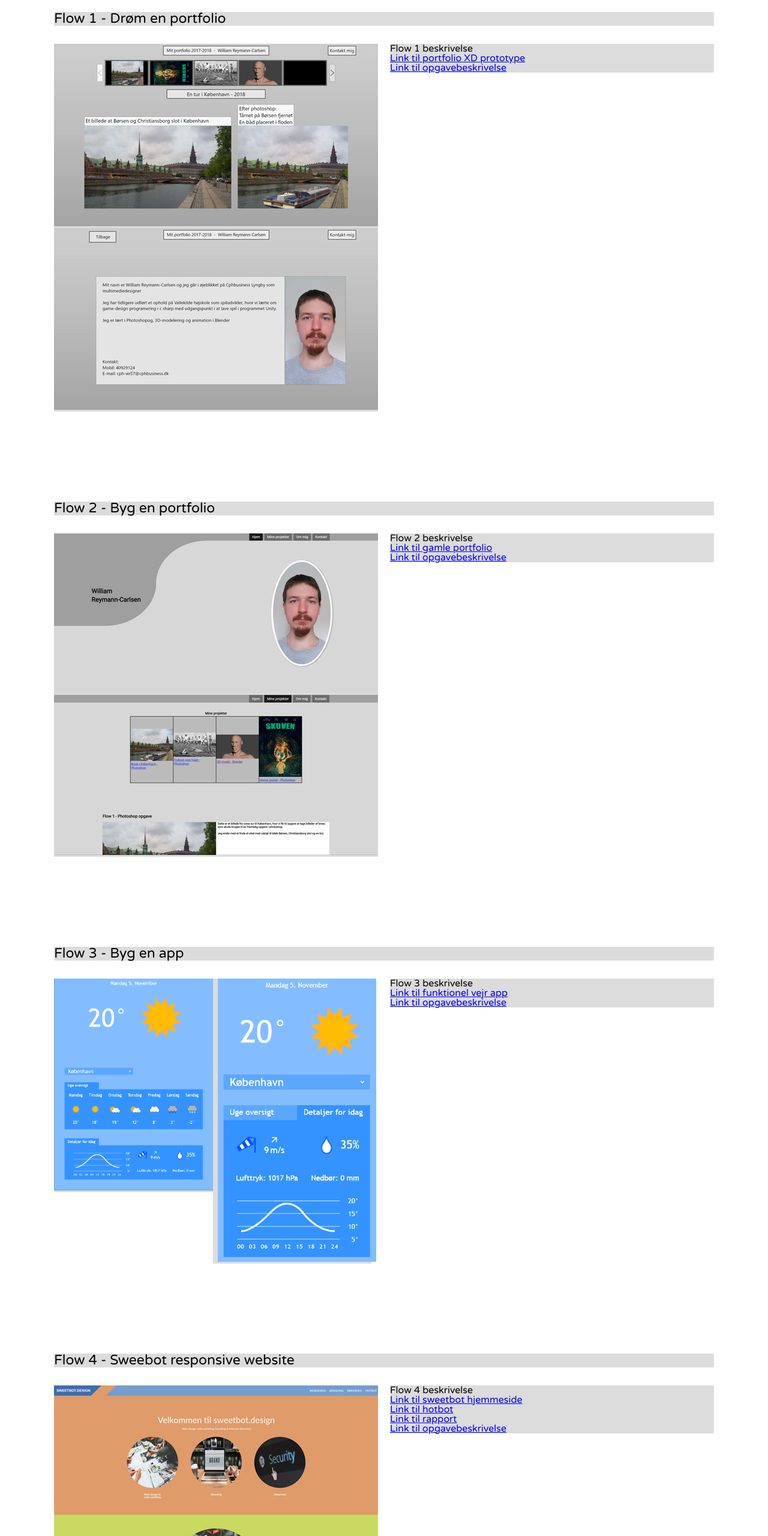
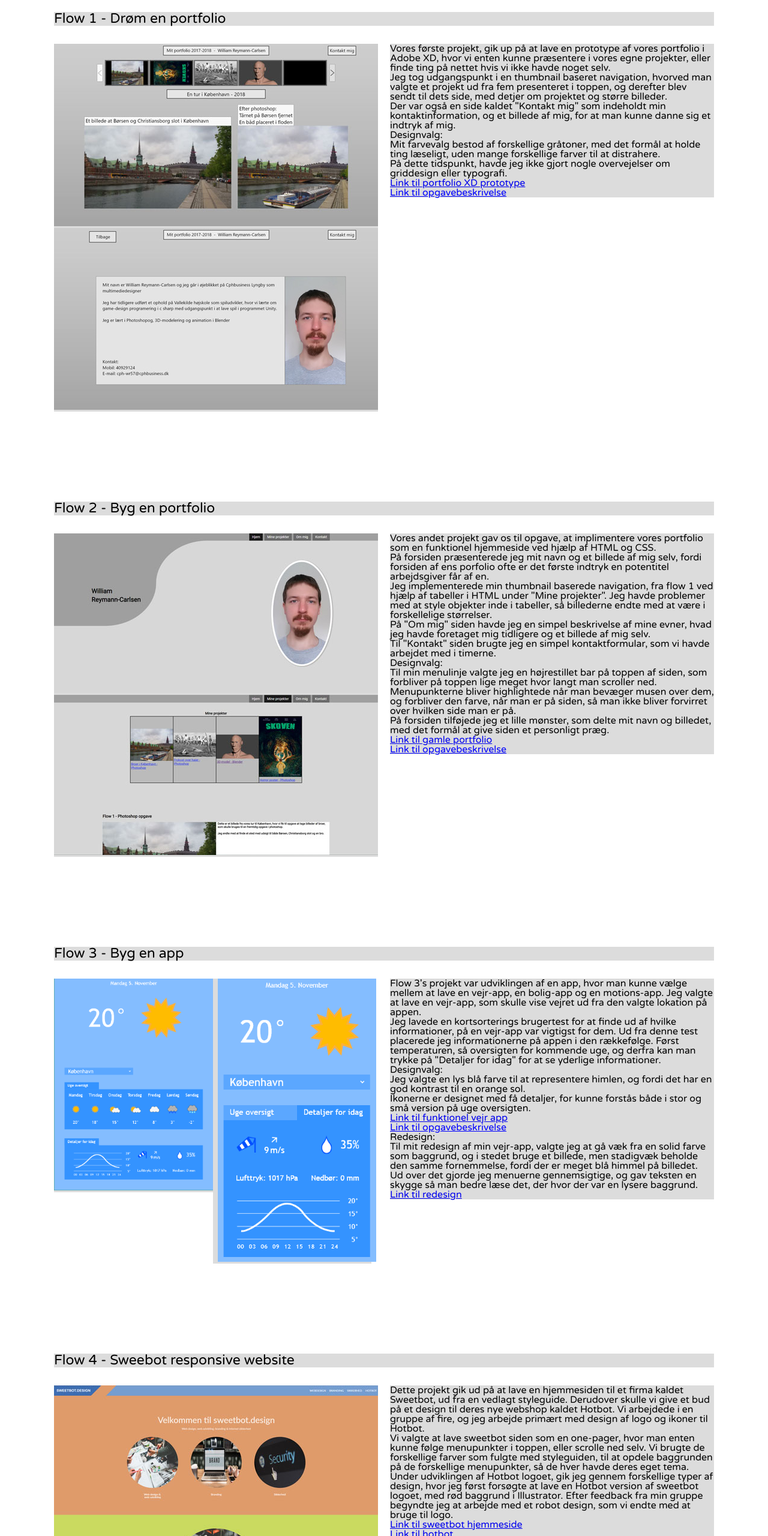
Before and after one commit to william1227/portfolio_flow5, a plain HTML site: page pages/projekter.html in a window 1280 px wide. Shown: the part 140-2700 px from the top of the page at 60% size. Drawn offline with Linux system fonts and the light colour scheme.

Commit message:
update projekt tekst

```diff
--- a/pages/projekter.html
+++ b/pages/projekter.html
@@ -1,18 +1,20 @@
 <!doctype html>
 <html lang="da">
 <head>
-<meta charset="utf-8">
-<title>Home</title>
+<meta charset="utf-8" name="viewport" content="width=device-width, initial-scale=1">
+<title>Projekter</title>
 <link href="https://fonts.googleapis.com/css?family=Catamaran" rel="stylesheet">
 <link href="https://fonts.googleapis.com/css?family=Varela+Round" rel="stylesheet">
 <link rel="stylesheet" href="../styles/styles.css">
 <link rel="stylesheet" href="../styles/tablet.css" media="screen and (min-width: 768px)">
 <link rel="stylesheet" href="../styles/desktop.css" media="screen and (min-width: 1000px)">
+
 </head>
+
 
 <body>
 	<header>
-	<nav class="navigation">
+		<nav class="navigation">
 	<ul>
 			<li><div class="hjem"><a href="../index.html">Hjem</a></div></li>
 			<li><div class="projekter"><a id="link" href="projekter.html">Projekter</a></div></li>
@@ -23,6 +25,7 @@
 	</header>
 
 		<section class="main_body">
+
 		<div class="grid grid-pad">
 			<div class="col-1-1">
 				<div class="content projekt_overskrift">
@@ -37,7 +40,12 @@
 			</div>
 			<div class="col-6-12">
 				<div class="content">
-					<p>Flow 1 beskrivelse</p>
+					<p>Vores første projekt, gik up på at lave en prototype af vores portfolio i Adobe XD, hvor vi enten kunne præsentere i vores egne projekter, eller finde ting på nettet hvis vi ikke havde noget selv.</p>
+					<p>Jeg tog udgangspunkt i en thumbnail baseret navigation, hvorved man valgte et projekt ud fra fem presenteret i toppen, og derefter blev sendt til dets side, med detjer om projektet og større billeder. </p>
+					<p>Der var også en side kaldet "Kontakt mig" som indeholdt min kontaktinformation, og et billede af mig, for at man kunne danne sig et indtryk af mig.</p>
+					<h2>Designvalg:</h2>
+					<p>Mit farvevalg bestod af forskellige gråtoner, med det formål at holde ting læseligt, uden mange forskellige farver til at distrahere.</p>
+					<p>På dette tidspunkt, havde jeg ikke gjort nogle overvejelser om griddesign eller typografi.</p>
 					<a href="https://xd.adobe.com/view/98e4fd5e-11d9-458d-5c82-545a94b184de-eed5/?fullscreen">Link til portfolio XD prototype</a>
 					<a onClick="flow1()" class="beskrivelse_link">Link til opgavebeskrivelse</a>
 				</div>
@@ -55,7 +63,15 @@
 			</div>
 			<div class="col-6-12">
 				<div class="content">
-					<p>Flow 2 beskrivelse</p>
+					<p>Vores andet projekt gav os til opgave, at implimentere vores portfolio som en funktionel hjemmeside ved hjælp af HTML og CSS.</p>
+					<p></p>
+					<p>På forsiden præsenterede jeg mit navn og et billede af mig selv, fordi forsiden af ens porfolio ofte er det første indtryk en potentitel arbejdsgiver får af en.</p>
+					<p>Jeg implementerede min thumbnail baserede navigation, fra flow 1 ved hjælp af tabeller i HTML under "Mine projekter". Jeg havde problemer med at style objekter inde i tabeller, så billederne endte med at være i forskellelige størrelser.</p>
+					<p>På "Om mig" siden havde jeg en simpel beskrivelse af mine evner, hvad jeg havde foretaget mig tidligere og et billede af mig selv.</p>
+					<p>Til "Kontakt" siden brugte jeg en simpel kontaktformular, som vi havde arbejdet med i timerne.</p>
+					<h2>Designvalg:</h2>
+					<p>Til min menulinje valgte jeg en højrestillet bar på toppen af siden, som forbliver på toppen lige meget hvor langt man scroller ned. Menupunkterne bliver highlightede når man bevæger musen over dem, og forbliver den farve, når man er på siden, så man ikke bliver forvirret over hvilken side man er på.</p>
+					<p>På forsiden tilføjede jeg et lille mønster, som delte mit navn og billedet, med det formål at give siden et personligt præg.</p>
 					<a href="http://designmann.dk/oldportfolio/index.html">Link til gamle portfolio</a>
 					<a onClick="flow2()" class="beskrivelse_link">Link til opgavebeskrivelse</a>
 				</div>
@@ -77,9 +93,17 @@
 			</div>
 			<div class="col-6-12">
 				<div class="content">
-					<p>Flow 3 beskrivelse</p>
+					<p>Flow 3's projekt var udviklingen af en app, hvor man kunne vælge mellem at lave en vejr-app, en bolig-app og en motions-app. Jeg valgte at lave en vejr-app, som skulle vise vejret ud fra den valgte lokation på appen.</p>
+					<p>Jeg lavede en kortsorterings brugertest for at finde ud af hvilke informationer, på en vejr-app var vigtigst for dem. Ud fra denne test placerede jeg informationerne på appen i den rækkefølge. Først temperaturen, så oversigten for kommende uge, og derfra kan man trykke på "Detaljer for idag" for at se yderlige informationer.</p>
+					<h2>Designvalg:</h2>
+					<p>Jeg valgte en lys blå farve til at representere himlen, og fordi det har en god kontrast til en orange sol.</p>
+					<p>Ikonerne er designet med få detaljer, for kunne forstås både i stor og små version på uge oversigten.</p>
 					<a href="https://xd.adobe.com/view/54a27a59-d3ed-42db-4e1b-11270fdbfb97-2293/screen/714f9e94-48cb-4a9e-9982-5a073bbdb121/Android-Mobile-7?fullscreen">Link til funktionel vejr app</a>
 					<a onClick="flow3()" class="beskrivelse_link">Link til opgavebeskrivelse</a>
+					<h2>Redesign:</h2>
+					<p>Til mit redesign af min vejr-app, valgte jeg at gå væk fra en solid farve som baggrund, og i stedet bruge et billede, men stadigvæk beholde den samme fornemmelse, fordi der er meget blå himmel på billedet.</p>
+					<p>Ud over det gjorde jeg menuerne gennemsigtige, og gav teksten en skygge så man bedre læse det, der hvor der var en lysere baggrund.</p>
+					<a href="https://xd.adobe.com/view/38ead047-e60b-4d91-4d5e-a43652740a8b-4edb/screen/661d3fa0-3641-46c6-93aa-5022eeeed4c1/Android-Mobile-17?fullscreen">Link til redesign</a>
 				</div>
 			</div>
 			<div class="col-1-1">
@@ -96,11 +120,17 @@
 			</div>
 			<div class="col-6-12">
 				<div class="content">
-					<p>Flow 4 beskrivelse</p>
+					<p>Dette projekt gik ud på at lave en hjemmesiden til et firma kaldet Sweetbot, ud fra en vedlagt styleguide. Derudover skulle vi give et bud på et design til deres nye webshop kaldet Hotbot. Vi arbejdede i en gruppe af fire, og jeg arbejde primært med design af logo og ikoner til Hotbot.</p>
+					<p>Vi valgte at lave sweetbot siden som en one-pager, hvor man enten kunne følge menupunkter i toppen, eller scrolle ned selv. Vi brugte de forskellige farver som fulgte med styleguiden, til at opdele baggrunden på de forskellige menupunkter, så de hver havde deres eget tema.</p>
+					<p>Under udviklingen af Hotbot logoet, gik jeg gennem forskellige typer af design, hvor jeg først forsøgte at lave en Hotbot version af sweetbot logoet, med rød baggrund i Illustrator. Efter feedback fra min gruppe begyndte jeg at arbejde med et robot design, som vi endte med at bruge til logo.</p>
 					<a href="http://designmann.dk/sweetbot/index.html">Link til sweetbot hjemmeside</a>
 					<a href="https://xd.adobe.com/view/db6e1653-d3b0-4cf2-5386-8378a9d29e16-ad5f/">Link til hotbot</a>
 					<a href="../default/MULB-10-sweetbot.pdf">Link til rapport</a>
 					<a onClick="flow4()" class="beskrivelse_link">Link til opgavebeskrivelse</a>
+					<h2>Redesign:</h2>
+					<p>Til mit redesign af sweetbot valgte jeg at rette nogle af de fejl, som var til stede i aflevering. Formateringen af billederne gjorde at de blev mast sammen, så det rettede jeg ved at lade billederne være deres oprindelige størrelse, og give dem en container som så skærer deres hjørner af.</p>
+					<p>Jeg valgte at fjerne det nederste punkt på siden kaldet "Hotbot grafik" fordi det var vores måde at vise mine ikoner, i større format under vores præsentation, men de passer ikke ind på sweetbot siden tematisk.</p>
+					<a href="http://designmann.dk/sweetbot_redesign/index.html">Link til sweetbot redesign</a>
 				</div>
 			</div>
 			<div class="col-1-1">
--- a/styles/styles.css
+++ b/styles/styles.css
@@ -15,7 +15,7 @@
 	background-size: 100%;
 	height: 100%;
 	width: 100%;
-	filter: brightness(50%);
+	filter: brightness(65%);
 	margin-top: 200px;
 	z-index: -10;
 }
```
Also changed, not shown: index.html (+1 -1 lines), pages/kontakt.html (+2 -2 lines), pages/om_mig.html (+2 -2 lines).
